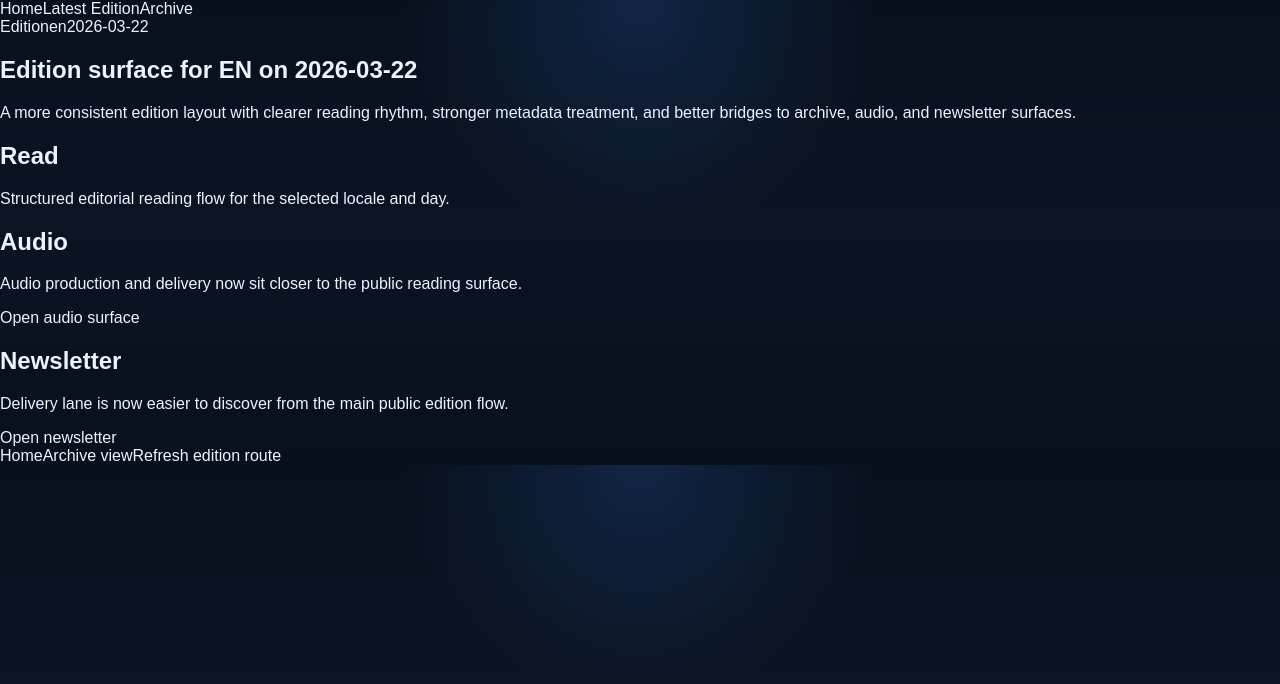
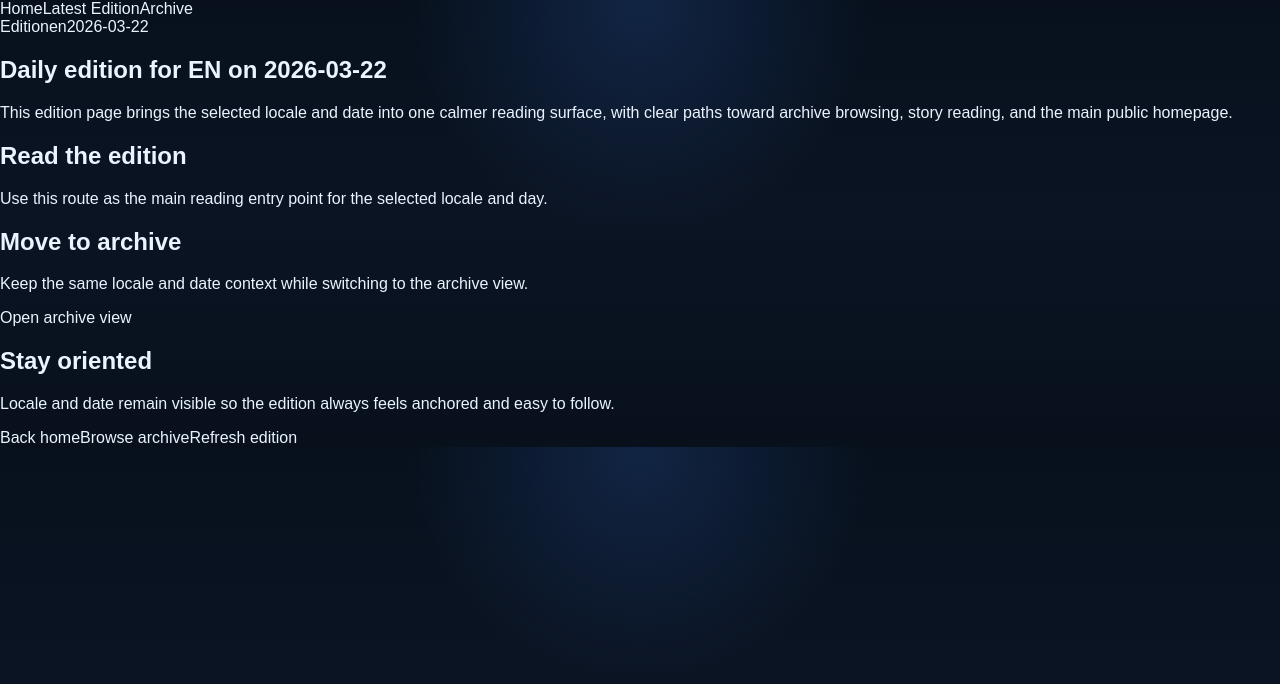
Before and after one commit to kolundzic/andyai-news, a Next.js app: page /en/edition/2026-03-22 in a window 1280 px wide. Shown: the top 684 px of the page. Built offline with nearby package versions, Linux system fonts and the light colour scheme.

Commit message:
feat: micro polish edition page copy and cta wording

```diff
--- a/app/[locale]/edition/[day]/page.tsx
+++ b/app/[locale]/edition/[day]/page.tsx
@@ -43,49 +43,42 @@ export default async function EditionPage({
         </div>
 
         <h1 className="max-w-4xl text-4xl font-semibold tracking-tight sm:text-5xl">
-          Edition surface for {locale.toUpperCase()} on {day}
+          Daily edition for {locale.toUpperCase()} on {day}
         </h1>
 
         <p className="mt-5 max-w-3xl text-base leading-7 text-white/70 sm:text-lg">
-          A more consistent edition layout with clearer reading rhythm, stronger metadata treatment, and better bridges to archive, audio, and newsletter surfaces.
+          This edition page brings the selected locale and date into one calmer reading surface,
+          with clear paths toward archive browsing, story reading, and the main public homepage.
         </p>
 
         <div className="mt-8 grid gap-4 md:grid-cols-3">
           <div className="rounded-2xl border border-white/10 bg-white/5 p-5">
-            <h2 className="text-lg font-semibold">Read</h2>
+            <h2 className="text-lg font-semibold">Read the edition</h2>
             <p className="mt-3 text-sm leading-6 text-white/70">
-              Structured editorial reading flow for the selected locale and day.
+              Use this route as the main reading entry point for the selected locale and day.
             </p>
           </div>
 
           <div className="rounded-2xl border border-white/10 bg-white/5 p-5">
-            <h2 className="text-lg font-semibold">Audio</h2>
+            <h2 className="text-lg font-semibold">Move to archive</h2>
             <p className="mt-3 text-sm leading-6 text-white/70">
-              Audio production and delivery now sit closer to the public reading surface.
+              Keep the same locale and date context while switching to the archive view.
             </p>
             <div className="mt-4">
               <Link
-                href="/admin/audio/player"
+                href={getLocaleArchiveHref(locale, day)}
                 className="inline-flex rounded-lg border border-white/15 px-4 py-2 text-sm font-medium text-white hover:bg-white/10"
               >
-                Open audio surface
+                Open archive view
               </Link>
             </div>
           </div>
 
           <div className="rounded-2xl border border-white/10 bg-white/5 p-5">
-            <h2 className="text-lg font-semibold">Newsletter</h2>
+            <h2 className="text-lg font-semibold">Stay oriented</h2>
             <p className="mt-3 text-sm leading-6 text-white/70">
-              Delivery lane is now easier to discover from the main public edition flow.
+              Locale and date remain visible so the edition always feels anchored and easy to follow.
             </p>
-            <div className="mt-4">
-              <Link
-                href="/admin/newsletter/delivery"
-                className="inline-flex rounded-lg border border-white/15 px-4 py-2 text-sm font-medium text-white hover:bg-white/10"
-              >
-                Open newsletter
-              </Link>
-            </div>
           </div>
         </div>
 
@@ -94,19 +87,19 @@ export default async function EditionPage({
             href="/"
             className="rounded-lg border border-white/15 px-4 py-2 text-sm font-medium text-white hover:bg-white/10"
           >
-            Home
+            Back home
           </Link>
           <Link
             href={getLocaleArchiveHref(locale, day)}
             className="rounded-lg border border-white/15 px-4 py-2 text-sm font-medium text-white hover:bg-white/10"
           >
-            Archive view
+            Browse archive
           </Link>
           <Link
             href={getLocaleEditionHref(locale, day)}
             className="rounded-lg border border-white/15 px-4 py-2 text-sm font-medium text-white hover:bg-white/10"
           >
-            Refresh edition route
+            Refresh edition
           </Link>
         </div>
       </section>
```
